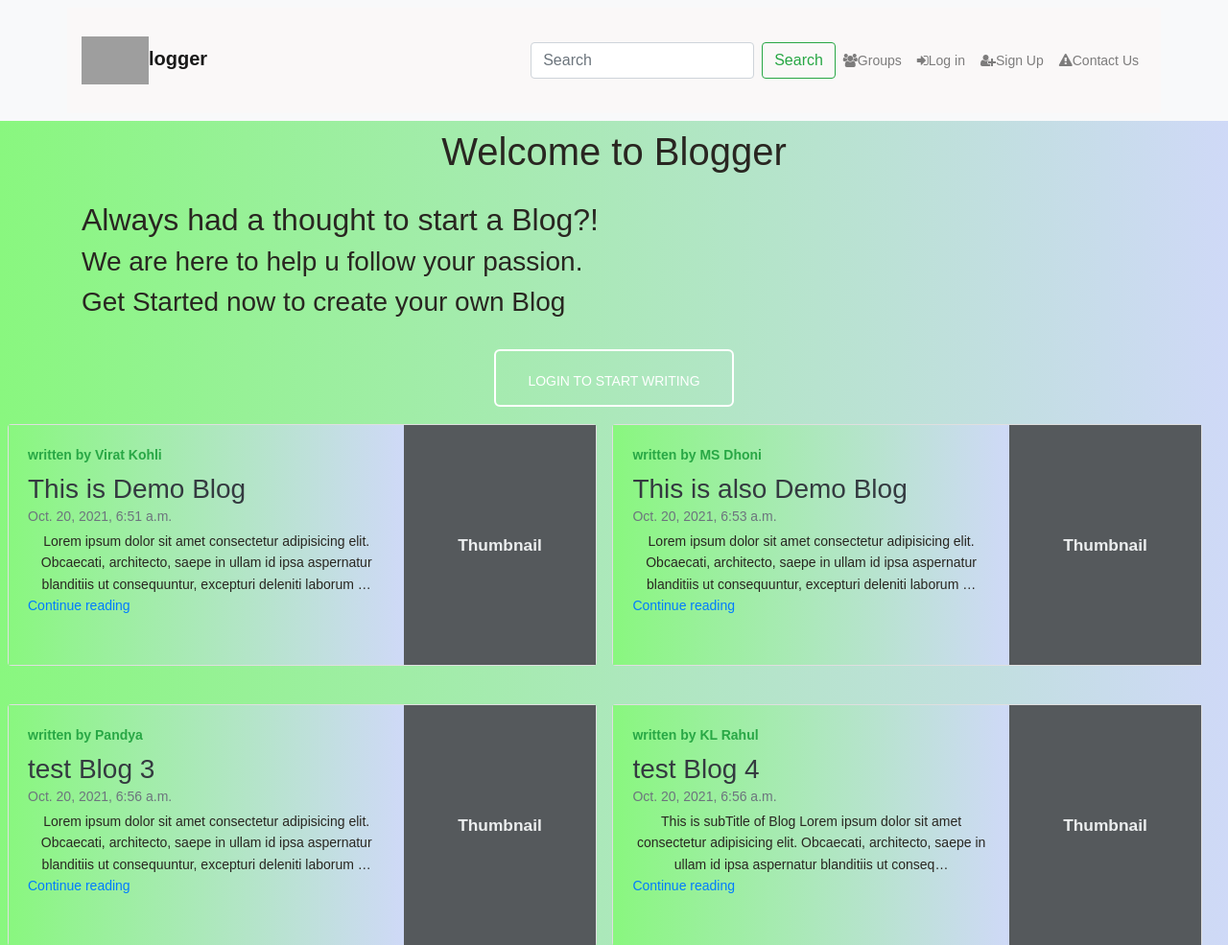
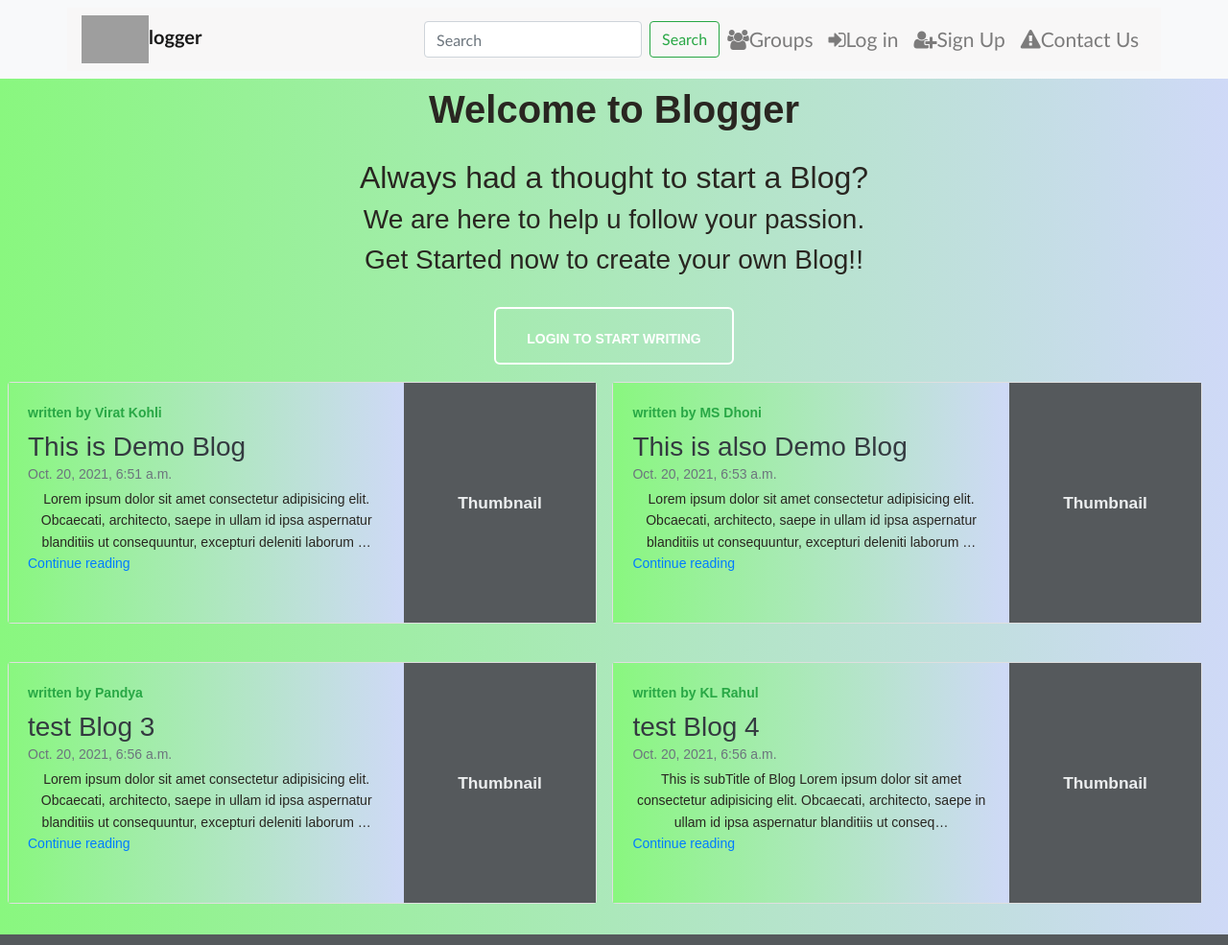
Before and after one commit to neptula/tech_heist, a Django app: page / in a window 1280 px wide. Shown: the top 985 px of the page at 96% size. Run offline with Django 3.2, Linux system fonts and the light colour scheme; data comes from the database, SQL or seed files in the repository; both versions use the stored data as it was after the commit; parts of the project's set-up code (start-up, migrations or seed data) failed here and were passed over; some libraries are stand-ins or nearby versions; grey boxes are pictures that could not be loaded.

Commit message:
seventh commit

```diff
--- a/static/css/index.css
+++ b/static/css/index.css
@@ -3,10 +3,14 @@ body {
     font: 14px/1.6em sans-serif;
   }
 h1{
-  align: center;
+  text-align: center;
   padding-bottom: 20px;
 }
 
 .flex-column{
   background : linear-gradient(to right, #89f77f 0%, #cfd9f7 100%);
 }
+.techfont{
+  font-size: 1.5em;
+  font-family:'Trebuchet MS', 'Lucida Sans Unicode', 'Lucida Grande', 'Lucida Sans', Arial, sans-serif;
+}
--- a/static/css/master.css
+++ b/static/css/master.css
@@ -1,10 +1,10 @@
 .mynav{
-    padding-top: 30px;
-    padding-bottom: 30px;
+    padding-top: 8px;
+    padding-bottom: 8px;
 }
 
 .d {
-    background-color: rgb(250, 248, 248);
+    background-color: rgb(248, 247, 247);
     animation-name: example;
     animation-duration: 4s;
   }
--- a/templates/base.html
+++ b/templates/base.html
@@ -18,7 +18,7 @@
 </head>
 <body>
 
-    <nav class="navbar navbar-expand-lg navbar-light bg-light " role="navigation" id="navbar">
+    <nav class="navbar navbar-expand-lg navbar-light bg-light techfont" role="navigation" id="navbar">
         <div class="container d">
          <a class="navbar-brand mynav" href="{% url 'index' %}"><img src="https://upload.wikimedia.org/wikipedia/commons/c/c7/B-logo-1.png" alt="no pic" height="50px" width="70px"><b>logger</b></a>
 
--- a/templates/index.html
+++ b/templates/index.html
@@ -16,13 +16,13 @@
 {%block content%}
 
 <body
-   <div class="kl">
-    <h1>Welcome to Blogger</h1>
-   <div class="write" align="left">
+  <div class="kl">
+    <h1><strong>Welcome to Blogger</strong> </h1>
+   <div class="write" >
 
-    <h2>Always had a thought to start a Blog?!</h2>
+    <h2>Always had a thought to start a Blog?</h2>
     <h3>We are here to help u follow your passion.</h3>
-    <h3>Get Started now to create your own Blog</h3>
+    <h3>Get Started now to create your own Blog!!</h3>
     </div>
   </div>
 
@@ -35,8 +35,8 @@
       <button id="button" class="BT-OH-BR-R6-NF-FH-FP-TU-PT">
         <canvas id="canvas"></canvas>
         <hover></hover>
-        <span>
-          Start Writing
+        <span><strong> Start Writing</strong>
+
         </span>
 
       </button>
@@ -48,8 +48,8 @@
     <p id="startWritingBtn">
       <button id="button" class="BT-OH-BR-R6-NF-FH-FP-TU-PT">
         <canvas id="canvas"></canvas>
-        <hover></hover>
-        <span>Login To Start Writing</span>
+        <hover></hover><strong><span>Login To Start Writing</span></strong>
+
 
       </button>
 
```
Also changed, not shown: db.sqlite3.
